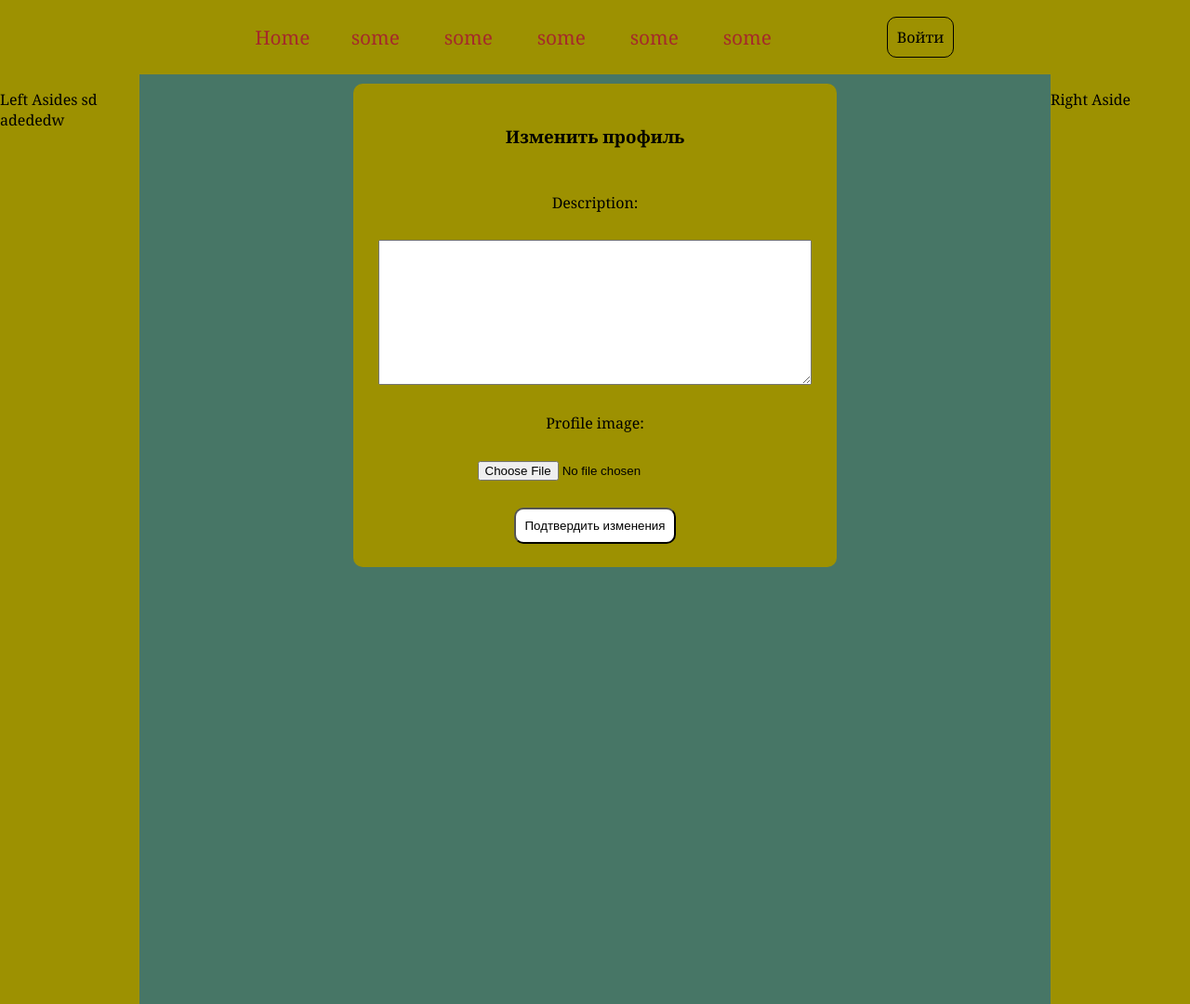
After one commit to LeviDeveloper001/Django_clothing-store, a Django app: page /accounts/profile/change/ in a window 1280 px wide. The commit adds this page. Shown: the whole page at 93% size. Run offline with Django 5.2, Linux system fonts and the light colour scheme.

Commit message:
изменение отображения профилей

```diff
--- a/aapp/accounts/forms.py
+++ b/aapp/accounts/forms.py
@@ -27,6 +27,14 @@ class CustomUserCreationForm(UserCreationForm):
 
 
 
-
 class AuthForm(AuthenticationForm):
     pass
+
+
+
+
+
+class ChangeProfileForm(forms.ModelForm):
+    class Meta:
+        model = models.Profile
+        fields = ("description", "profile_image")
--- a/aapp/accounts/models.py
+++ b/aapp/accounts/models.py
@@ -1,12 +1,17 @@
 from django.db import models
 from django.contrib.auth.models import AbstractUser, UserManager
 
+
+# class ShoppingCart(models.Model):
+#     pass
 
 class ProfileManager(models.Manager):
     pass
 
 class Profile(models.Model):
     user=models.OneToOneField('User', on_delete=models.CASCADE)
+    description=models.TextField(max_length=1000, null=True, editable=True)
+    profile_image=models.ImageField(upload_to='images/accounts/profile_images',null=True)
 
     manager=ProfileManager()
 
--- a/aapp/accounts/urls.py
+++ b/aapp/accounts/urls.py
@@ -7,6 +7,7 @@ accounts_urlpatterns = [
     path('login/', views.CustomLoginView.as_view(), name='login'),
     path('logout/', views.CustomLogoutView.as_view(), name='logout'),
     path('profile/', views.ProfileView.as_view(), name='profile'),
+    path('profile/change/', views.ChangeProfileView.as_view(), name='change-profile'),
     path('register/', views.RegisterView.as_view(), name='register'),
 ]
 
--- a/aapp/accounts/views.py
+++ b/aapp/accounts/views.py
@@ -16,7 +16,7 @@ from . import models
 User=get_user_model()
 
 def base_view(request):
-    return render(request, 'accounts/index.html')
+    return redirect('accounts:login')
 
 
 class CustomLoginView(GeneralMixin, LoginView):
@@ -49,13 +49,13 @@ class ProfileView(GeneralMixin, TemplateView):
         return profile
 
     def get(self, request:HttpRequest, *args, **kwargs):
+        if not request.user.is_authenticated: return redirect('accounts:login')
         return super().get(request)
 
 
     def get_context_data(self, **kwargs) -> dict[str, Any]:
         context = super().get_context_data(**kwargs)
         context[self.context_object_name] = self.get_profile()
-        print(context)
         return context
 
 
@@ -90,3 +90,30 @@ class RegisterView(GeneralMixin, FormView):
             profile.save()
             return redirect('accounts:login')  # Перенаправление на страницу входа после успешной регистрации
         return self.render_to_response({'form':form})
+
+
+
+class ChangeProfileView(GeneralMixin, FormView):
+    template_name='accounts/change_profile.html'
+    form_class=forms.ChangeProfileForm
+    success_url='accounts:profile'
+
+
+    def get_success_url(self) -> str:
+        return self.success_url
+
+    def form_valid(self, form:form_class):
+        # Сохраняем загруженное изображение в базе данных
+        user_image = form.save()  # Сохраняем объект UserImage
+        return super().form_valid(form)
+
+    def post(self, request:HttpRequest, *args, **kwargs):
+        form=self.get_form()
+        files_data=request.FILES
+        print(files_data)
+        if form.is_valid():
+            print('form-valid')
+        else:
+            print('form not valid')
+
+        return super().post(request, *args, **kwargs)
--- a/aapp/static/css/style.css
+++ b/aapp/static/css/style.css
@@ -7,6 +7,7 @@ body {
     background-color: var(--background-color);
     margin: 0%;
     padding: 0%;
+    font-family: Cambria, Cochin, Georgia, Times, 'Times New Roman', serif;
 }
 
 h1 {
@@ -74,7 +75,6 @@ header>.login-profile>a:hover {
 .content-wrapper {
     display: flex;
     justify-content: space-between;
-    padding: 10px;
 }
 
 aside {
@@ -94,6 +94,7 @@ main>h2 {
 }
 
 form {
+    margin-top: 10px;
     padding: 10px;
     border-radius: 10px;
     display: flex;
@@ -127,3 +128,19 @@ form button[type=submit]:hover {
     background-color: black;
     color: white;
 }
+
+
+form.change-profile-form {
+    min-width: 500px;
+    min-height: 500px;
+}
+
+form.change-profile-form textarea[name=description] {
+    width: 460px;
+}
+
+.profile-wrapper {
+    background-color: var(--main-color);
+    padding: 10px;
+    border-radius: 10px;
+}
--- /dev/null
+++ b/aapp/templates/accounts/change_profile.html
@@ -0,0 +1,11 @@
+{% extends "base/base.html" %}
+
+
+{% block content %}
+<form method='post' class='change-profile-form'>
+    {% csrf_token %}
+    <h3>Изменить профиль</h3>
+    {{ form.as_table }}
+    <button type='submit'>Подтвердить изменения</button>
+</form>
+{% endblock content %}
--- a/aapp/templates/base/header.html
+++ b/aapp/templates/base/header.html
@@ -44,8 +44,8 @@
 
     <div class='login-profile'>
         {% if is_auth %}
-            <a href={% url "accounts:logout" %}>
-                <span>Выйти</span>
+            <a href={% url "accounts:profile" %}>
+                <span>Профиль</span>
             </a>
         {% else %}
             <a href={% url "accounts:login" %}>
```
Also changed, not shown: aapp/templates/accounts/profile.html (+13 -1 lines), aapp/accounts/migrations/0003_alter_profile_managers_alter_user_managers_and_more.py (added), aapp/accounts/migrations/0004_alter_profile_profile_image.py (added).
